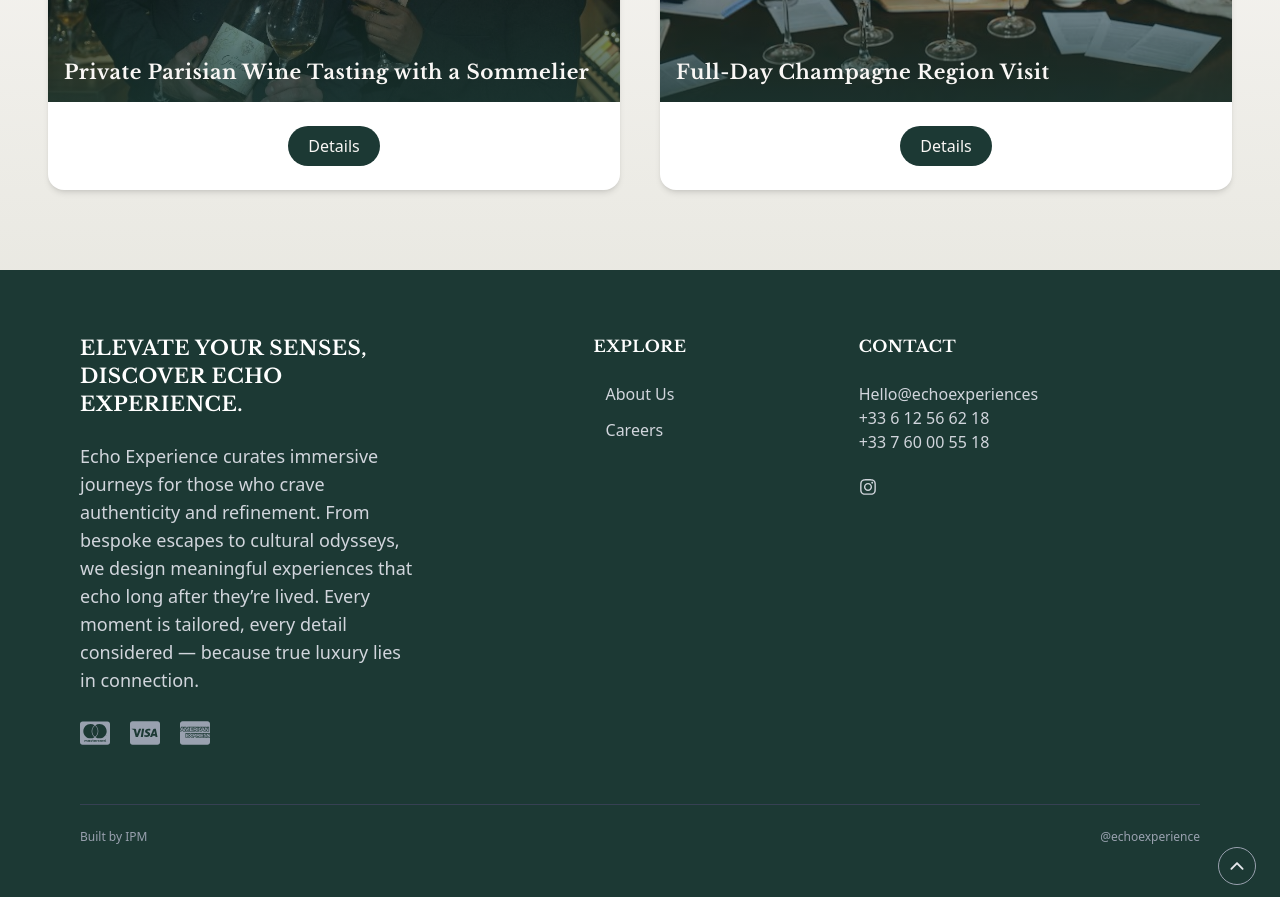
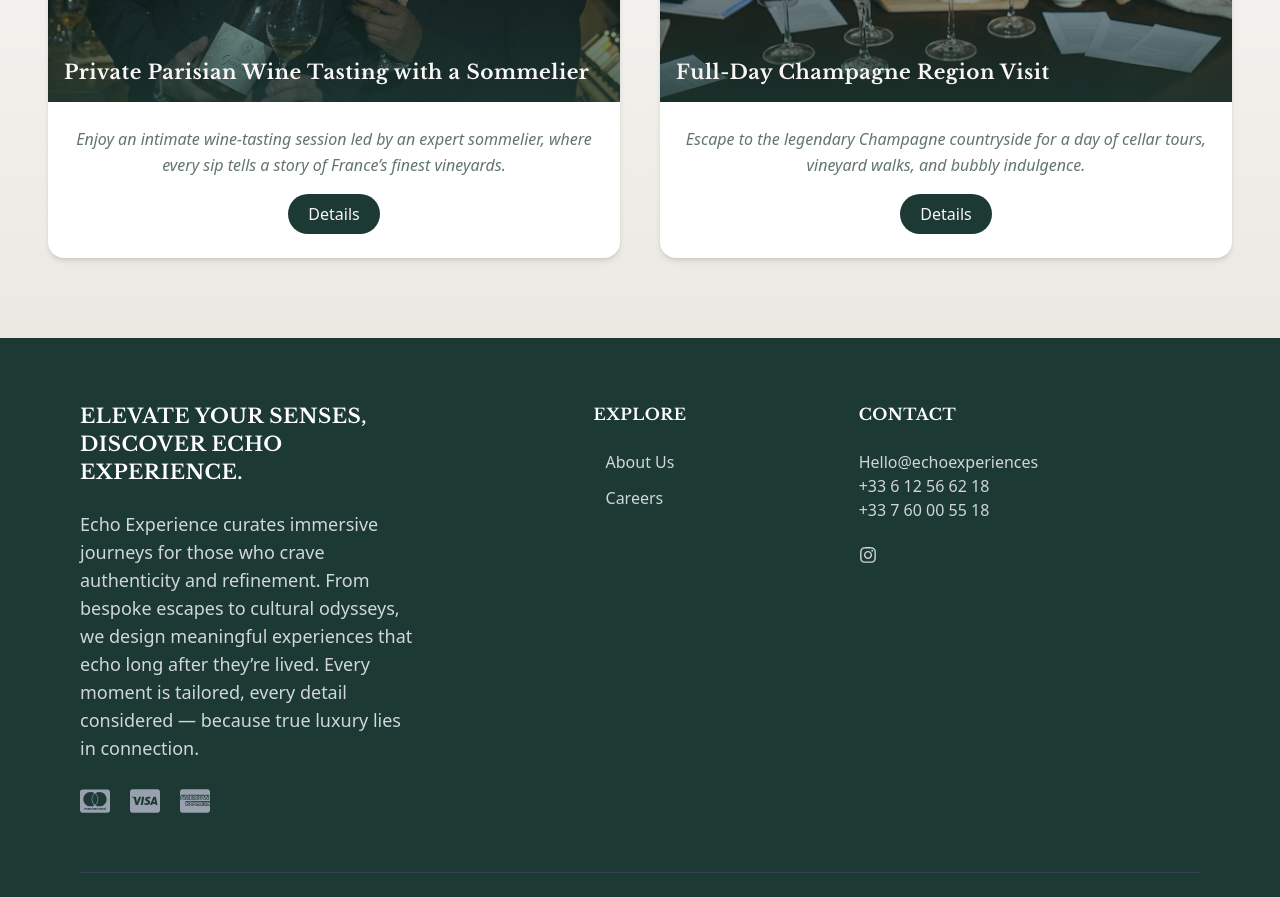
Before and after one commit to powei55/echo-experience, a Next.js app: page /wine-tasting in a window 1280 px wide. Shown: the part 1140-2037 px from the top of the page. Built offline with nearby package versions, Linux system fonts and the light colour scheme.

Commit message:
refactor: re-designed pages across the projects

```diff
--- a/app/(routes)/wine-tasting/page.tsx
+++ b/app/(routes)/wine-tasting/page.tsx
@@ -105,6 +105,9 @@ const WineTastingSection = () => {
                   transition={{ duration: 0.4 }}
                   className="p-6 text-center"
                 >
+                    <p className="text-[#1c3934]/70 mb-4 text-sm md:text-base leading-relaxed italic">
+                    {wine.description}
+                  </p>
                   {/* <p className="text-[#1c3934]/80 font-semibold mb-3">
                     From {wine.price}
                   </p> */}
```
